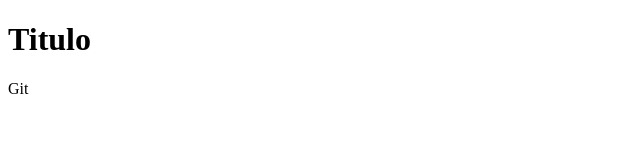
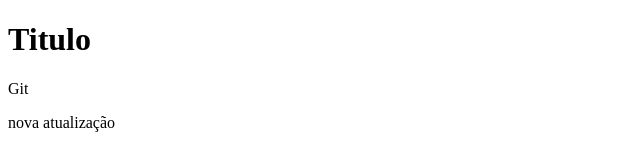
Before and after one commit to BrunoBdst/tutorial-git, a plain HTML site: page index.html in a window 1280 px wide. Shown: the whole page, without its empty margins (0-640 px from the left). Drawn offline with Linux system fonts and the light colour scheme.

Commit message:
atualização do código

```diff
--- a/index.html
+++ b/index.html
@@ -11,6 +11,7 @@
     <main>
         <h1>Titulo</h1>
         <p>Git</p>
+        <p>nova atualização</p>
     </main>
 </body>
 
```
